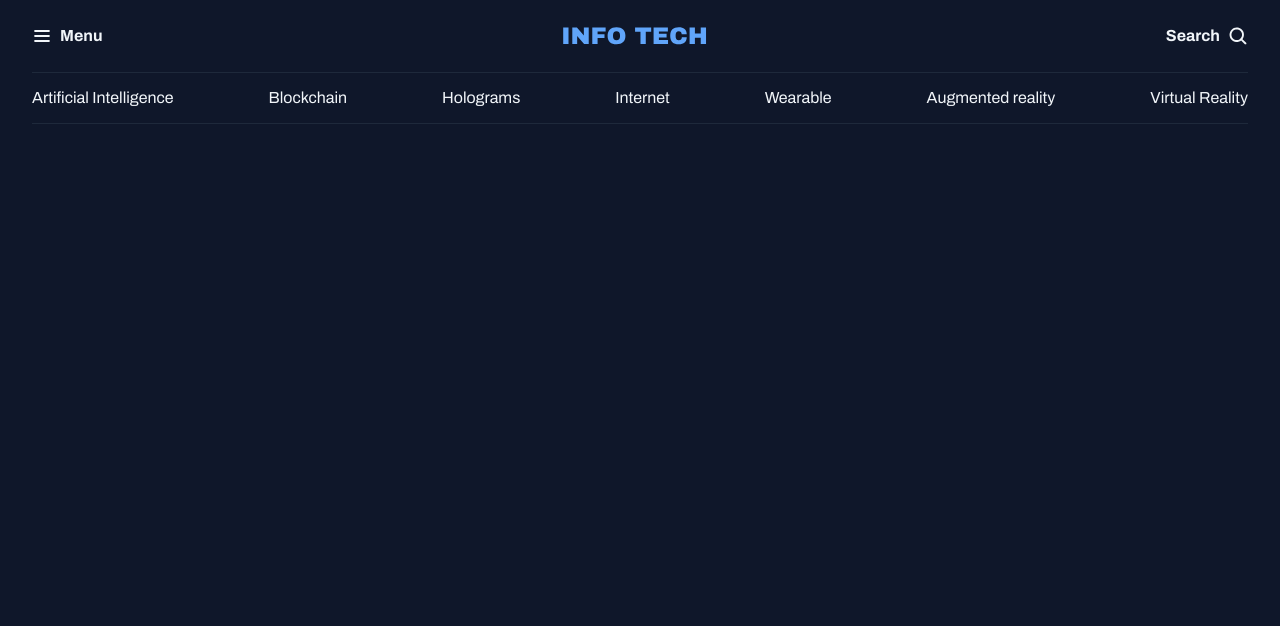
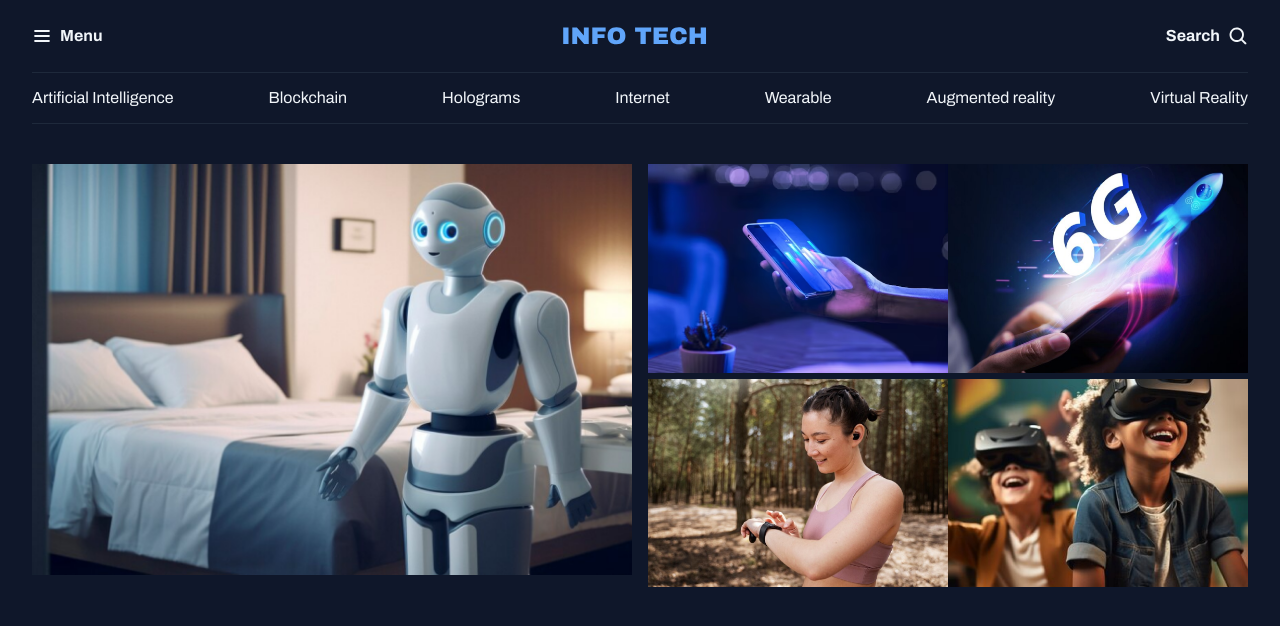
Before and after one commit to heloiselui/infotech-newsportal, a plain HTML site: page index.html in a window 1280 px wide. Drawn offline with Linux system fonts and the light colour scheme.

Commit message:
Structuring section

```diff
--- a/index.html
+++ b/index.html
@@ -43,6 +43,29 @@
     </nav>
 
   </header>
+
+  <main class="grid container">
+    <section id="feature" class="grid grid-flow-col gap-16">
+      <div>
+        <img src="assets/images/Image 01.png" alt="Robo image">
+      </div>
+
+      <div class="grid grid-cols-2">
+        <div>
+          <img src="assets/images/Image 02.png" alt="">
+        </div>
+        <div>
+          <img src="assets/images/Image 03.png" alt="">
+        </div>
+        <div>
+          <img src="assets/images/Image 04.png" alt="">
+        </div>
+        <div>
+          <img src="assets/images/Image 05.png" alt="">
+        </div>
+      </div>
+    </section>
+  </main>
 </body>
 
 </html>
--- a/styles/global.css
+++ b/styles/global.css
@@ -42,18 +42,16 @@
   font: inherit;
 }
 
+img {
+  max-width: 100%;
+}
+
 .container {
   max-width: 1280px;
   padding-inline: 32px;
-  margin-inline-start: auto;
+  margin-inline: auto;
 }
 
-/* utility-first */
-
-.grid {
-  display: grid;
+main {
+  margin-top: 40px;
 }
-
-.grid-flow-col {
-  grid-auto-flow: column;
-}
--- a/styles/index.css
+++ b/styles/index.css
@@ -1,2 +1,4 @@
 @import url(global.css);
+@import url(utility.css);
 @import url(header.css);
+@import url(sections.css);
--- /dev/null
+++ b/styles/sections.css
@@ -0,0 +1,7 @@
+#feture {
+  img {
+    height: 100%;
+    object-fit: cover;
+    border-radius: 4px;
+  }
+}
--- /dev/null
+++ b/styles/utility.css
@@ -0,0 +1,17 @@
+/* utility-first */
+
+.grid {
+  display: grid;
+}
+
+.grid-flow-col {
+  grid-auto-flow: column;
+}
+
+.grid-cols-2 {
+  grid-template-columns: 1fr 1fr;
+}
+
+.gap-16 {
+  gap: 16px;
+}
```
